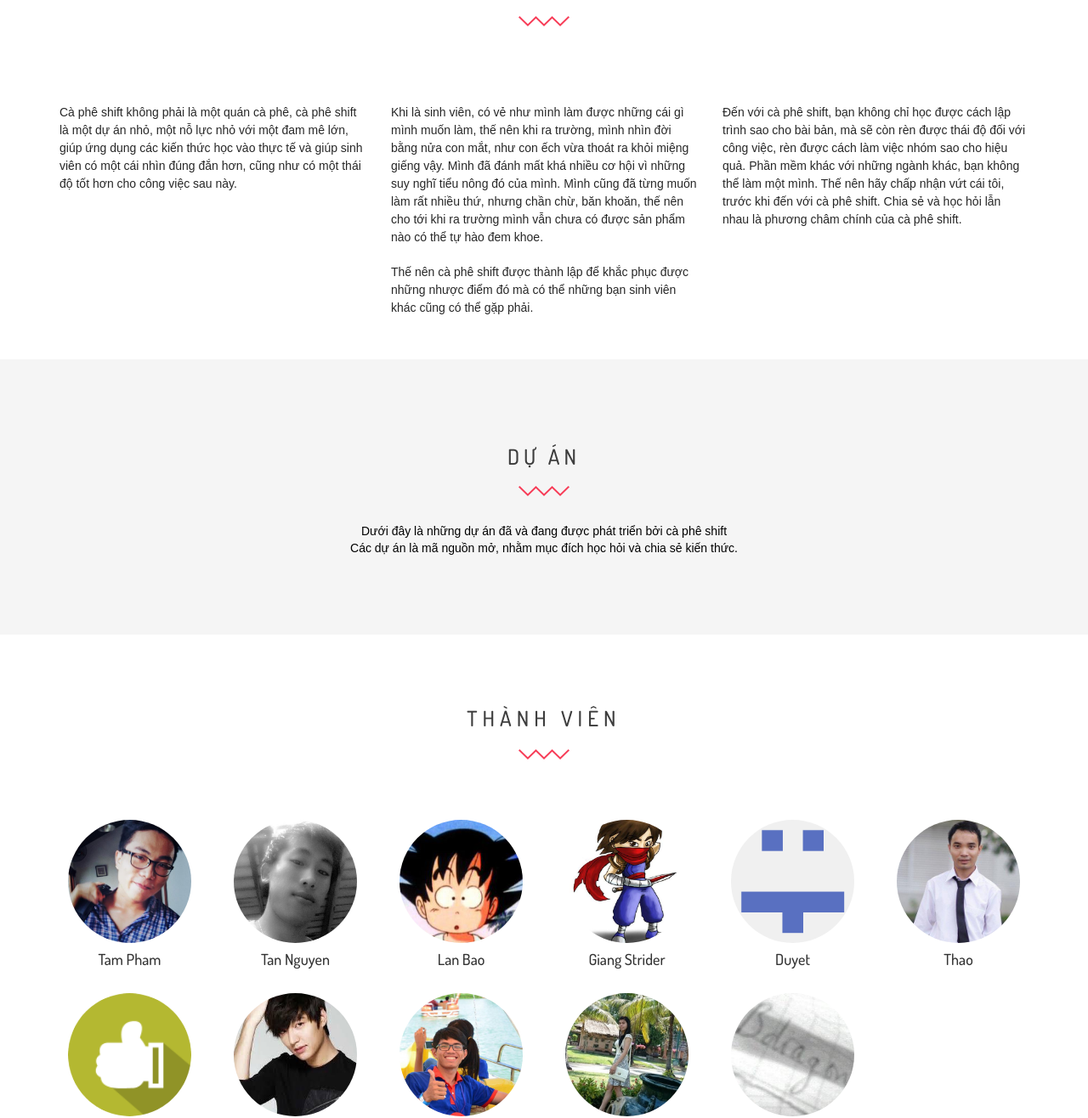
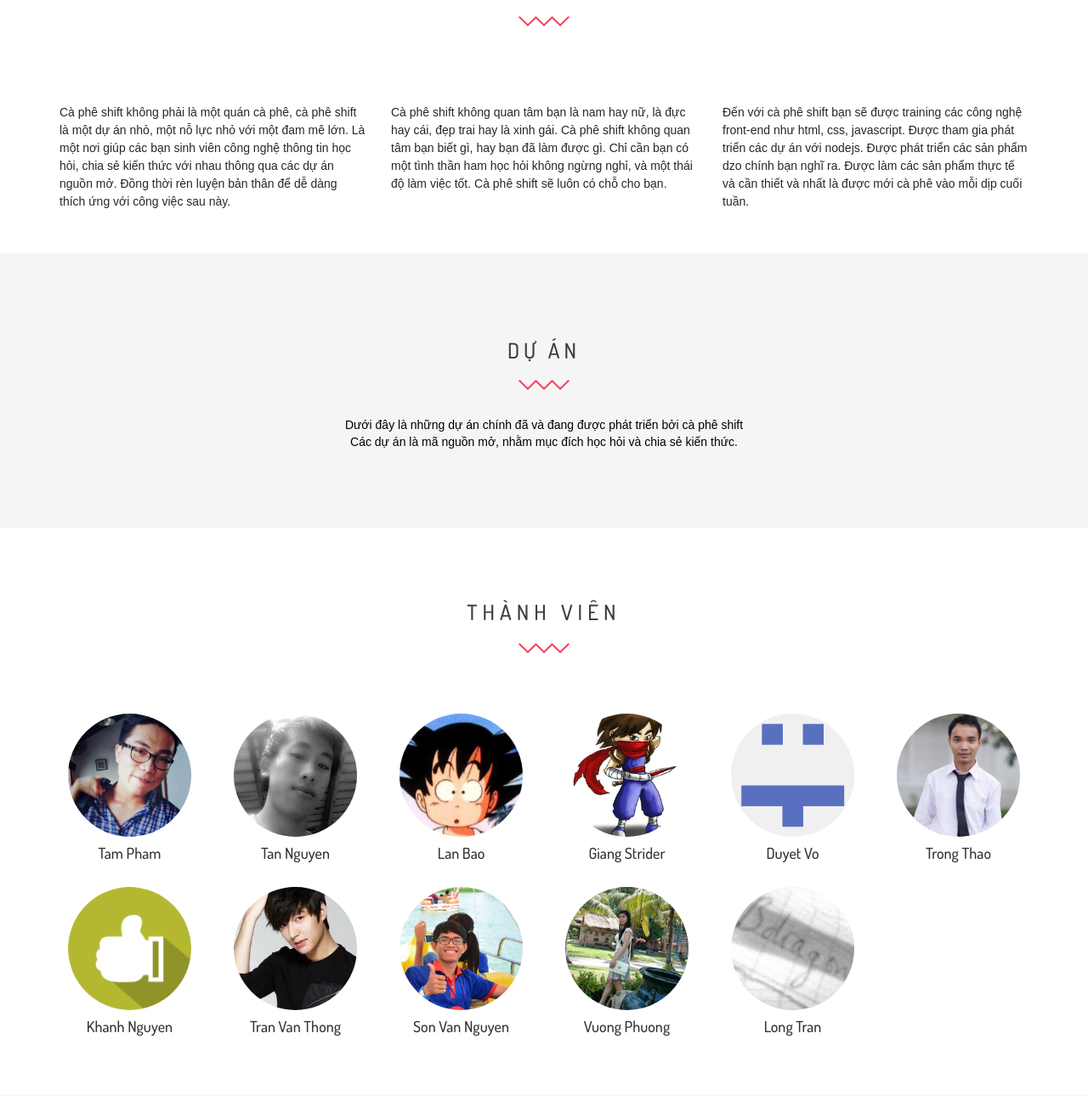
Before and after one commit to capheshift/capheshift.github.io, a plain HTML site: page index.html in a window 1280 px wide. Shown: the part 730-2046 px from the top of the page at 85% size. Drawn offline with Linux system fonts and the light colour scheme; a script that the page names is missing.

Commit message:
update conent and user name of member

```diff
--- a/index.html
+++ b/index.html
@@ -183,16 +183,15 @@
         </div> -->
 
         <div class="col-md-4  wow fadeInRight animated">
-          <p class="about_us_p">Cà phê shift không phải là một quán cà phê, cà phê shift là một dự án nhỏ, một nỗ lực nhỏ với một đam mê lớn, giúp ứng dụng các kiến thức học vào thực tế và giúp sinh viên có một cái nhìn đúng đắn hơn, cũng như có một thái độ tốt hơn cho công việc sau này.</p>
+          <p class="about_us_p">Cà phê shift không phải là một quán cà phê, cà phê shift là một dự án nhỏ, một nỗ lực nhỏ với một đam mê lớn. Là một nơi giúp các bạn sinh viên công nghệ thông tin học hỏi, chia sẻ kiến thức với nhau thông qua các dự án nguồn mở. Đồng thời rèn luyện bản thân để dễ dàng thích ứng với công việc sau này.</p>
         </div>
 
         <div class="col-md-4  wow fadeInRight animated">
-          <p class="about_us_p">Khi là sinh viên, có vẻ như mình làm được những cái gì mình muốn làm, thế nên khi ra trường, mình nhìn đời bằng nửa con mắt, như con ếch vừa thoát ra khỏi miệng giếng vậy. Mình đã đánh mất khá nhiều cơ hội vì những suy nghĩ tiểu nông đó của mình. Mình cũng đã từng muốn làm rất nhiều thứ, nhưng chần chừ, băn khoăn, thế nên cho tới khi ra trường mình vẫn chưa có được sản phẩm nào có thể tự hào đem khoe.</p>
-          <p class="about_us_p">Thế nên cà phê shift được thành lập để khắc phục được những nhược điểm đó mà có thể những bạn sinh viên khác cũng có thể gặp phải.</p>
+          <p class="about_us_p">Cà phê shift không quan tâm bạn là nam hay nữ, là đực hay cái, đẹp trai hay là xinh gái. Cà phê shift không  quan tâm bạn biết gì, hay bạn đã làm được gì. Chỉ cần bạn có một tình thần ham học hỏi không ngừng nghỉ, và một thái độ làm việc tốt. Cà phê shift sẽ luôn có chỗ cho bạn.</p>
         </div>
 
         <div class="col-md-4  wow fadeInRight animated">
-          <p class="about_us_p">Đến với cà phê shift, bạn không chỉ học được cách lập trình sao cho bài bản, mà sẽ còn rèn được thái độ đối với công việc, rèn được cách làm việc nhóm sao cho hiệu quả. Phần mềm khác với những ngành khác, bạn không thể làm một mình. Thế nên hãy chấp nhận vứt cái tôi, trước khi đến với cà phê shift. Chia sẻ và học hỏi lẫn nhau là phương châm chính của cà phê shift.</p>
+          <p class="about_us_p">Đến với cà phê shift bạn sẽ được training các công nghệ front-end như html, css, javascript. Được tham gia phát triển các dự án với nodejs. Được phát triển các sản phẩm dzo chính bạn nghĩ ra. Được làm các sản phẩm thực tế và cần thiết và nhất là được mới cà phê vào mỗi dịp cuối tuần.</p>
         </div>
       </div>
     </div>
@@ -265,7 +264,7 @@
             <h1>dự án</h1>
             <img src="images/shape.png" alt="">
             <p>
-              Dưới đây là những dự án đã và đang được phát triển bởi cà phê shift
+              Dưới đây là những dự án chính đã và đang được phát triển bởi cà phê shift
               <br>
               Các dự án là mã nguồn mở, nhằm mục đích học hỏi và chia sẻ kiến thức.
             </p>
@@ -387,27 +386,27 @@
         </div>
         <div class="col-md-2 user-item wow fadeInRight animated">
           <img src="./images/avatar/duyet.png" />
-          <h4 class="user-title">Duyet</h4>
+          <h4 class="user-title">Duyet Vo</h4>
         </div>
         <div class="col-md-2 user-item wow fadeInRight animated">
           <img src="./images/avatar/thao.jpg" />
-          <h4 class="user-title">Thao</h4>
+          <h4 class="user-title">Trong Thao</h4>
         </div>
         <div class="col-md-2 user-item wow fadeInRight animated">
           <img src="./images/avatar/khanh.png" />
-          <h4 class="user-title">Khanh</h4>
+          <h4 class="user-title">Khanh Nguyen</h4>
         </div>
         <div class="col-md-2 user-item wow fadeInRight animated">
           <img src="./images/avatar/thong.jpg" />
-          <h4 class="user-title">Thong</h4>
+          <h4 class="user-title">Tran Van Thong</h4>
         </div>
         <div class="col-md-2 user-item wow fadeInRight animated">
           <img src="./images/avatar/son.jpg" />
-          <h4 class="user-title">Son</h4>
+          <h4 class="user-title">Son Van Nguyen</h4>
         </div>
         <div class="col-md-2 user-item wow fadeInRight animated">
           <img src="./images/avatar/phuong.png" />
-          <h4 class="user-title">Phuong</h4>
+          <h4 class="user-title">Vuong Phuong</h4>
         </div>
         <div class="col-md-2 user-item wow fadeInRight animated">
           <img src="./images/avatar/long.jpg" />
```
